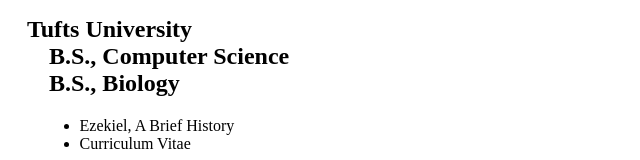
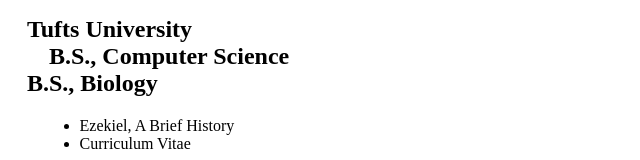
Before and after one commit to inuitvillage/inuitvillage.github.com, a plain HTML site: page index.html in a window 1280 px wide. Shown: the part 484-644 px from the top of the page, without its empty margins (0-640 px from the left). Drawn offline with Linux system fonts and the light colour scheme.

Commit message:
css_styling_4

```diff
--- a/index.html
+++ b/index.html
@@ -12,7 +12,7 @@
 <h1>Quittner-Strom, Ezekiel B.</h1>
 <h2>Tufts University<br />
 <span class="degree">B.S., Computer Science</span><br />
-<span class="degree">B.S., Biology</span></h2>
+B.S., Biology</span></h2>
 
 <ul>
 <li class="bio">Ezekiel, A Brief History</li>
```
